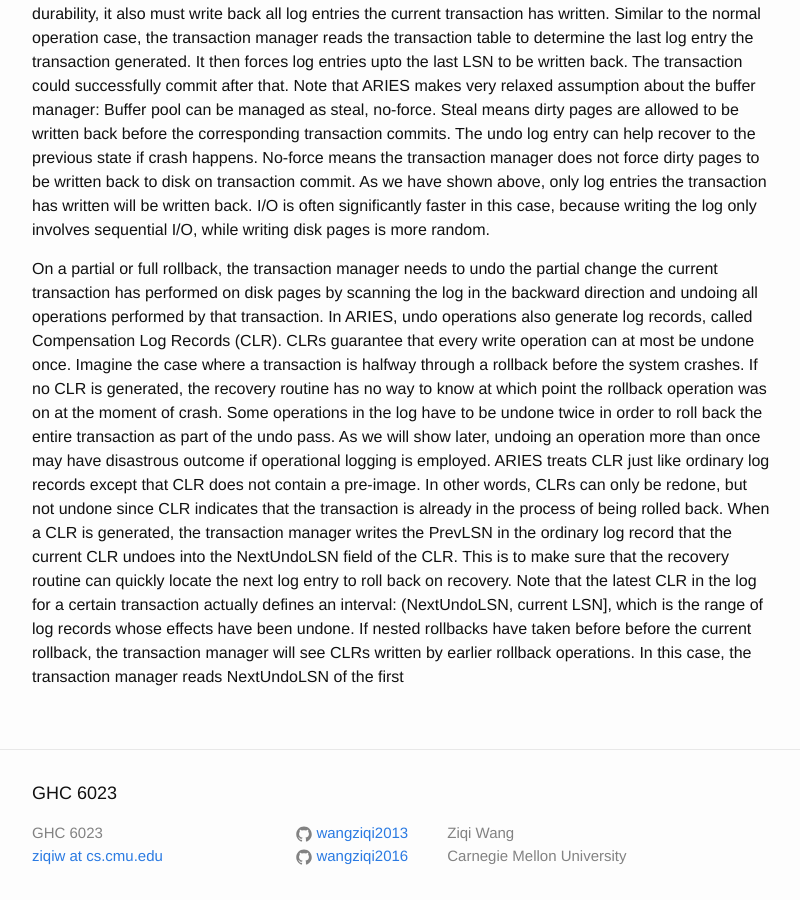
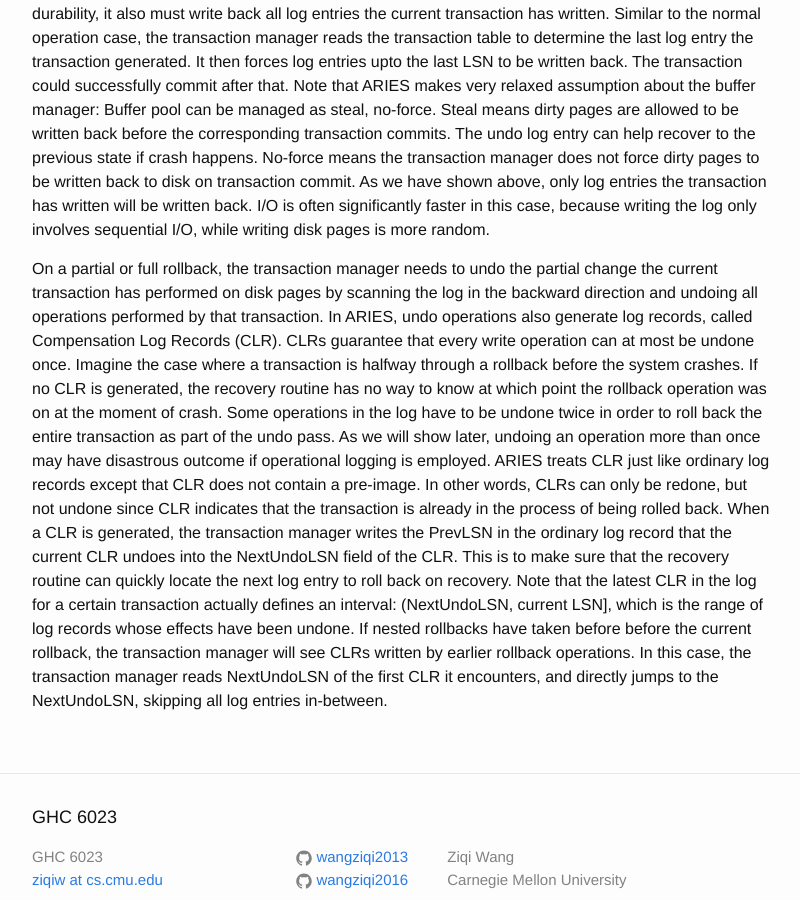
Before and after one commit to wangziqi2013/wangziqi2013.github.io, a Jekyll site: the page built from _posts/2019-01-31-aries.markdown, in a window 1280 px wide and 900 px high, scrolled down 2050 px. Shown: the whole window, without its empty margins (238-1038 px from the left). Built offline with Jekyll 4.4.1, drawn with Linux system fonts in a browser that asks for light colours.

Commit message:
Finish roll back

```diff
--- a/_posts/2019-01-31-aries.markdown
+++ b/_posts/2019-01-31-aries.markdown
@@ -92,4 +92,5 @@ the current CLR undoes into the NextUndoLSN field of the CLR. This is to make su
 locate the next log entry to roll back on recovery. Note that the latest CLR in the log for a certain transaction actually
 defines an interval: (NextUndoLSN, current LSN], which is the range of log records whose effects have been undone. If nested
 rollbacks have taken before before the current rollback, the transaction manager will see CLRs written by earlier rollback
-operations. In this case, the transaction manager reads NextUndoLSN of the first
+operations. In this case, the transaction manager reads NextUndoLSN of the first CLR it encounters, and directly jumps to the
+NextUndoLSN, skipping all log entries in-between.
```
